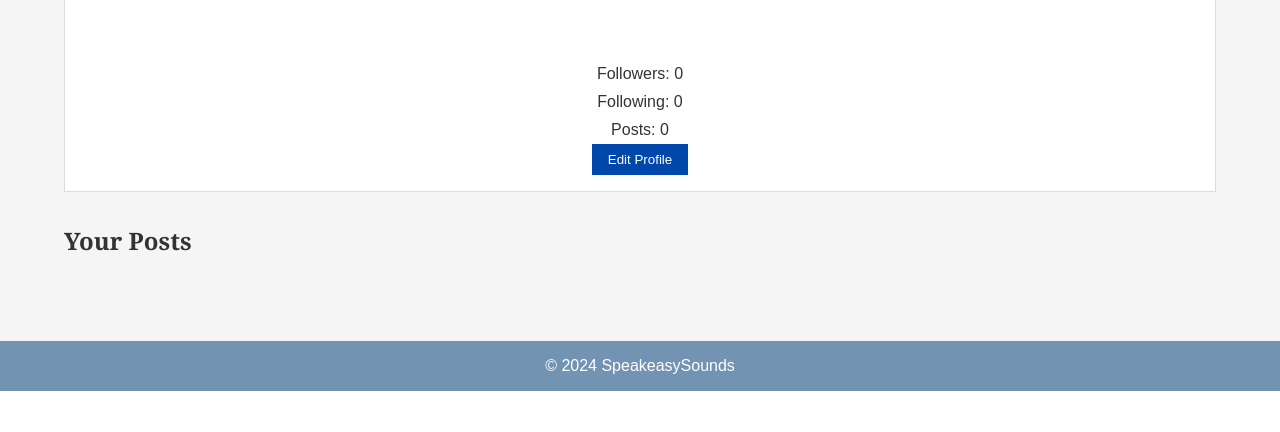
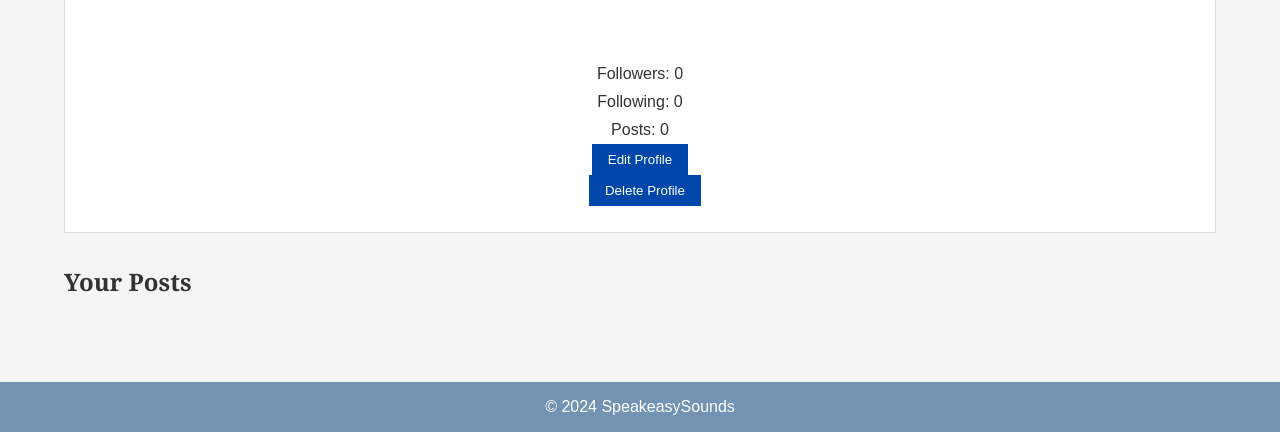
Before and after one commit to MarcusMallia/MarcusMallia-PHPsynoptic, a PHP site: page /scripts/profile.php in a window 1280 px wide. Shown: the part 413-845 px from the top of the page. Before the commit the page ends 804 px from the top, so only its background shows below. Run offline with PHP 8.4, Linux system fonts and the light colour scheme; the visitor is signed in with stand-in values (Sample User, id 1); data that the repository does not hold is empty.

Commit message:
Add delete profile functionality with confirmation prompt
- Updated profile.php to include a Delete Profile button with a confirmation prompt
- Created delete_user.php to handle account deletion and associated data
- Added CSS styles for the delete profile button in style.css

```diff
--- a/assets/style.css
+++ b/assets/style.css
@@ -407,6 +407,20 @@
     background-color: #003580;
 }
 
+/* Styles for the delete profile button */
+.delete-button {
+    background-color: #FF6347;
+    color: white;
+    border: none;
+    padding: 10px 20px;
+    cursor: pointer;
+    margin-left: 10px;
+}
+
+.delete-button:hover {
+    background-color: #FF4500;
+}
+
 
 /* Footer Styles */
 footer {
--- a/scripts/profile.php
+++ b/scripts/profile.php
@@ -48,6 +48,11 @@
         <p>Following: <?php echo $following_count; ?></p>
         <p>Posts: <?php echo $post_count; ?></p>
         <a href="update_user.php"><button>Edit Profile</button></a>
+        <!-- Delete Profile Button -->
+        <form action="delete_user.php" method="post" onsubmit="return confirm('Are you sure you want to delete your account? This action cannot be undone.');">
+            <input type="hidden" name="user_id" value="<?php echo $user_id; ?>">
+            <button type="submit" class="delete-button">Delete Profile</button>
+        </form>
     </div>
     <h2>Your Posts</h2>
     <?php while ($post = $result_posts->fetch_assoc()): ?>
```
Also changed, not shown: scripts/delete_user.php (+30 -12 lines).
